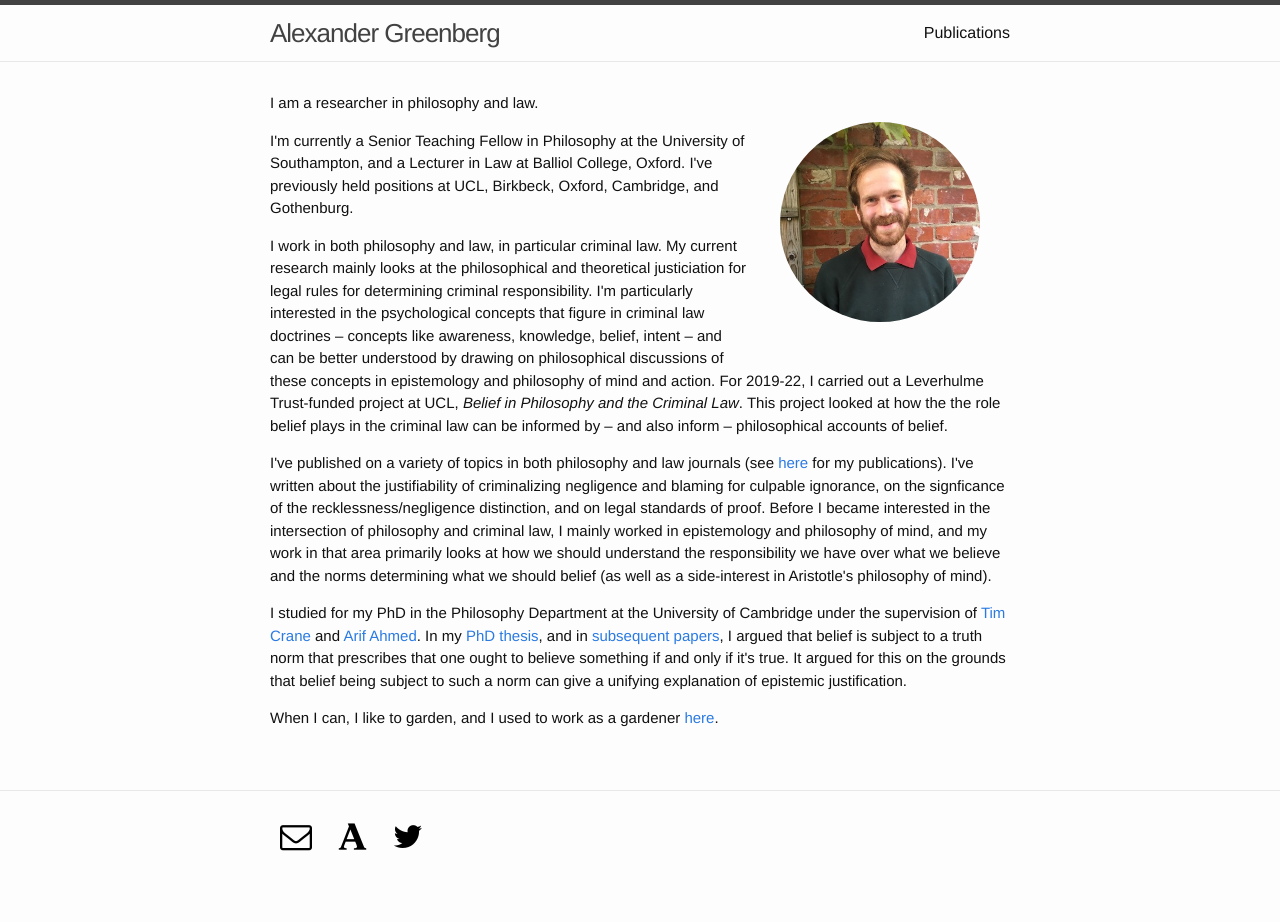
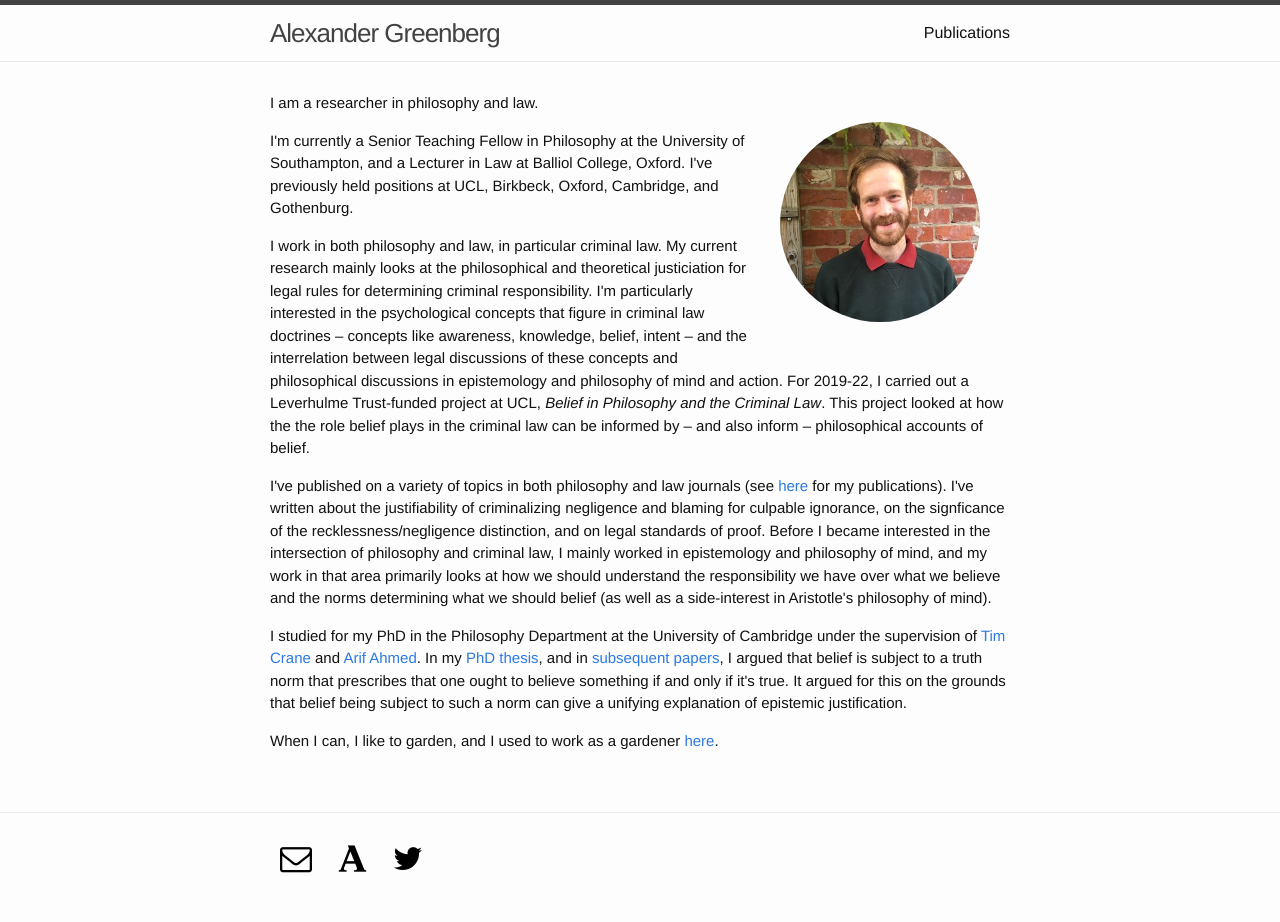
Before and after one commit to alexandergreenberg/alexandergreenberg.github.io, a Jekyll site: the page built from index.html, in a window 1280 px wide. Built offline with Jekyll 4.4.1, drawn with Linux system fonts in a browser that asks for light colours; some web fonts are replaced; before the commit the page ends 900 px from its top, so only the background shows below that.

Commit message:
Update index.html

```diff
--- a/index.html
+++ b/index.html
@@ -10,7 +10,7 @@
   </div>
     <p class="paragraph">I am a researcher in philosophy and law.</p>
     <p class="paragraph">I'm currently a Senior Teaching Fellow in Philosophy at the University of Southampton, and a Lecturer in Law at Balliol College, Oxford. I've previously held positions at UCL, Birkbeck, Oxford, Cambridge, and Gothenburg.</p>
-    <p class="paragraph">I work in both philosophy and law, in particular criminal law. My current research mainly looks at the philosophical and theoretical justiciation for legal rules for determining criminal responsibility. I'm particularly interested in the psychological concepts that figure in criminal law doctrines – concepts like awareness, knowledge, belief, intent – and can be better understood by drawing on philosophical discussions of these concepts in epistemology and philosophy of mind and action. For 2019-22, I carried out a Leverhulme Trust-funded project at UCL, <em>Belief in Philosophy and the Criminal Law</em>. This project looked at how the the role belief plays in the criminal law can be informed by – and also inform – philosophical accounts of belief.</p>
+    <p class="paragraph">I work in both philosophy and law, in particular criminal law. My current research mainly looks at the philosophical and theoretical justiciation for legal rules for determining criminal responsibility. I'm particularly interested in the psychological concepts that figure in criminal law doctrines – concepts like awareness, knowledge, belief, intent – and the interrelation between legal discussions of these concepts and philosophical discussions in epistemology and philosophy of mind and action. For 2019-22, I carried out a Leverhulme Trust-funded project at UCL, <em>Belief in Philosophy and the Criminal Law</em>. This project looked at how the the role belief plays in the criminal law can be informed by – and also inform – philosophical accounts of belief.</p>
     <p class="paragraph">I've published on a variety of topics in both philosophy and law journals (see <a href="/publications/">here</a> for my publications). I've written about the justifiability of criminalizing negligence and blaming for culpable ignorance, on the signficance of the recklessness/negligence distinction, and on legal standards of proof. Before I became interested in the intersection of philosophy and criminal law, I mainly worked in epistemology and philosophy of mind, and my work in that area primarily looks at how we should understand the responsibility we have over what we believe and the norms determining what we should belief (as well as a side-interest in Aristotle's philosophy of mind).</p>
     <p class="paragraph">I studied for my PhD in the Philosophy Department at the University of Cambridge under the supervision of <a href="http://www.timcrane.com" target="_blank">Tim Crane</a> and <a href="http://www.phil.cam.ac.uk/people/teaching-research-pages/ahmed/ahmed-page" target="_blank">Arif Ahmed</a>. In my <a href="/phd-thesis/">PhD thesis</a>, and in <a href="/publications/">subsequent papers</a>, I argued that belief is subject to a truth norm that prescribes that one ought to believe something if and only if it's true. It argued for this on the grounds that belief being subject to such a norm can give a unifying explanation of epistemic justification.</p>
     <p class="paragraph">When I can, I like to garden, and I used to work as a gardener <a href="http://www.kings.cam.ac.uk/archive-centre/history-of-kings#toc-1" target="_blank">here</a>.</p>
```
